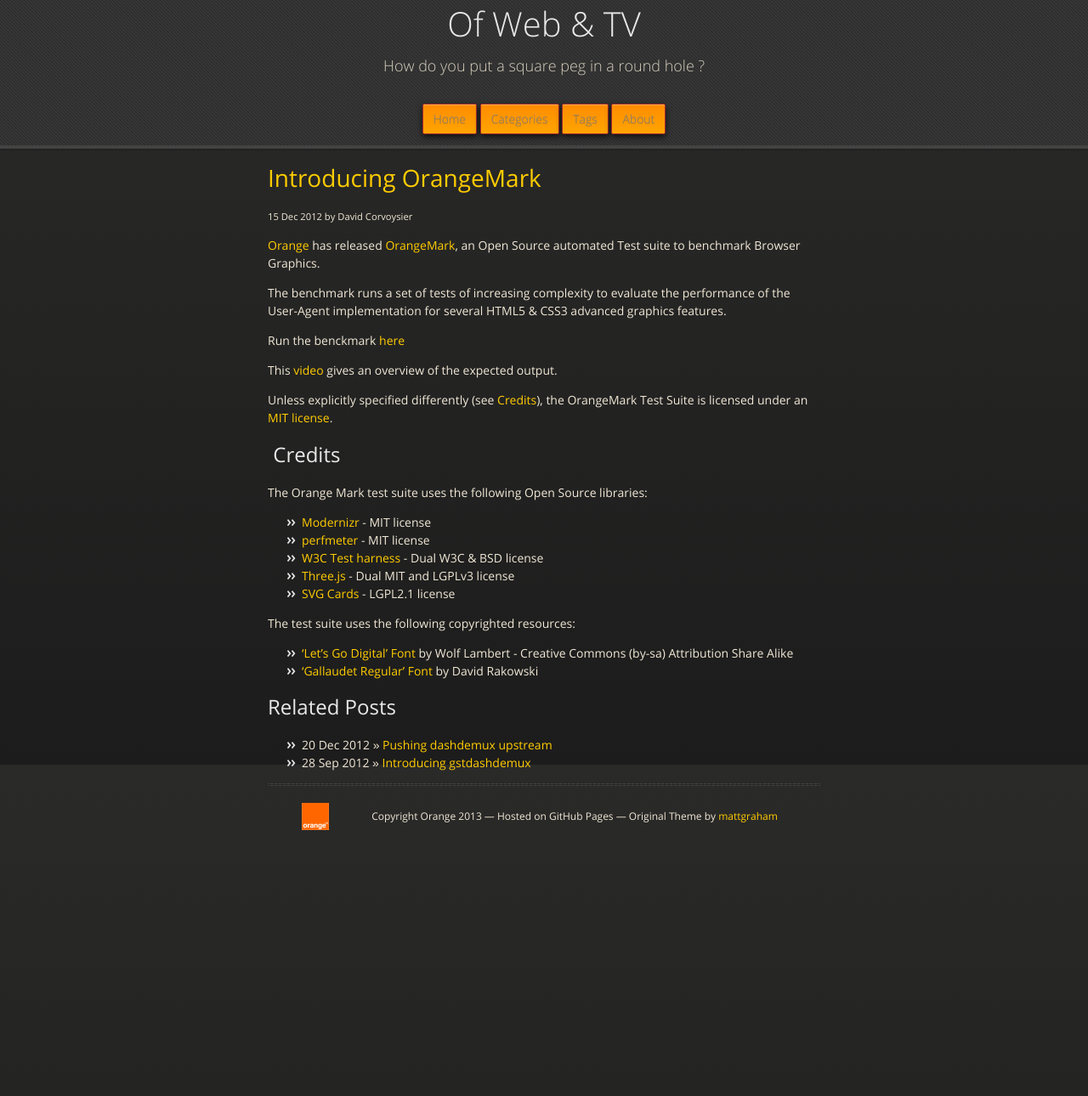
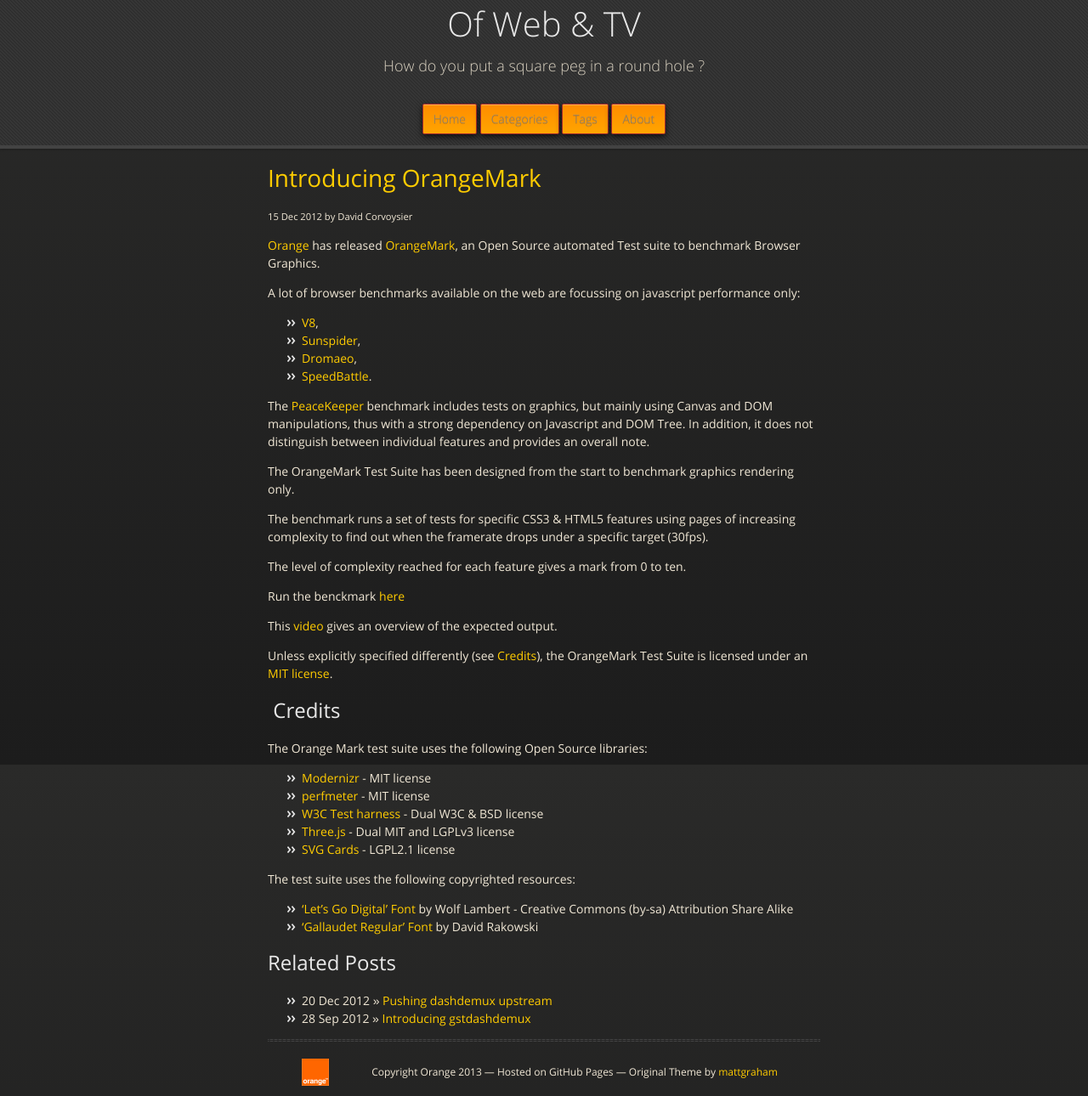
Before and after one commit to ppietrak/dcorvoysier.github.com, a Jekyll site: the page built from _posts/2012-12-15-introducing-orangemark.md, in a window 1280 px wide. Shown: the whole page at 85% size. Built offline with Jekyll 4.4.1, drawn with Linux system fonts in a browser that asks for light colours; nearby versions of some CDN libraries; library files that are not in the unit come from our copies; before the commit the page ends 989 px from its top, so only the background shows below that.

Commit message:
Added more details about the need for a specific benchmark on graphics

```diff
--- a/_posts/2012-12-15-introducing-orangemark.md
+++ b/_posts/2012-12-15-introducing-orangemark.md
@@ -12,9 +12,28 @@
 
 <!--more-->
 
-The benchmark runs a set of tests of increasing complexity to evaluate
-the performance of the User-Agent implementation for several HTML5 & CSS3
- advanced graphics features.
+A lot of browser benchmarks available on the web are focussing on
+javascript performance only:
+
+- [V8](http://v8.googlecode.com/svn/data/benchmarks/v7/run.html),
+- [Sunspider](http://www.webkit.org/perf/sunspider/sunspider.html),
+- [Dromaeo](http://dromaeo.com/),
+- [SpeedBattle](http://www.speed-battle.com/).
+
+The [PeaceKeeper](http://peacekeeper.futuremark.com/) benchmark includes
+tests on graphics, but mainly using Canvas and DOM manipulations, thus
+with a strong dependency on Javascript and DOM Tree.
+In addition, it does not distinguish between individual
+features and provides an overall note.
+
+The OrangeMark Test Suite has been designed from the start to benchmark
+graphics rendering only.
+
+The benchmark runs a set of tests for specific CSS3 & HTML5 features
+using pages of increasing complexity to find out when the framerate drops
+under a specific target (30fps).
+
+The level of complexity reached for each feature gives a mark from 0 to ten.
 
 Run the benckmark [here](http://orange-opensource.github.com/orangemark/)
 
```
